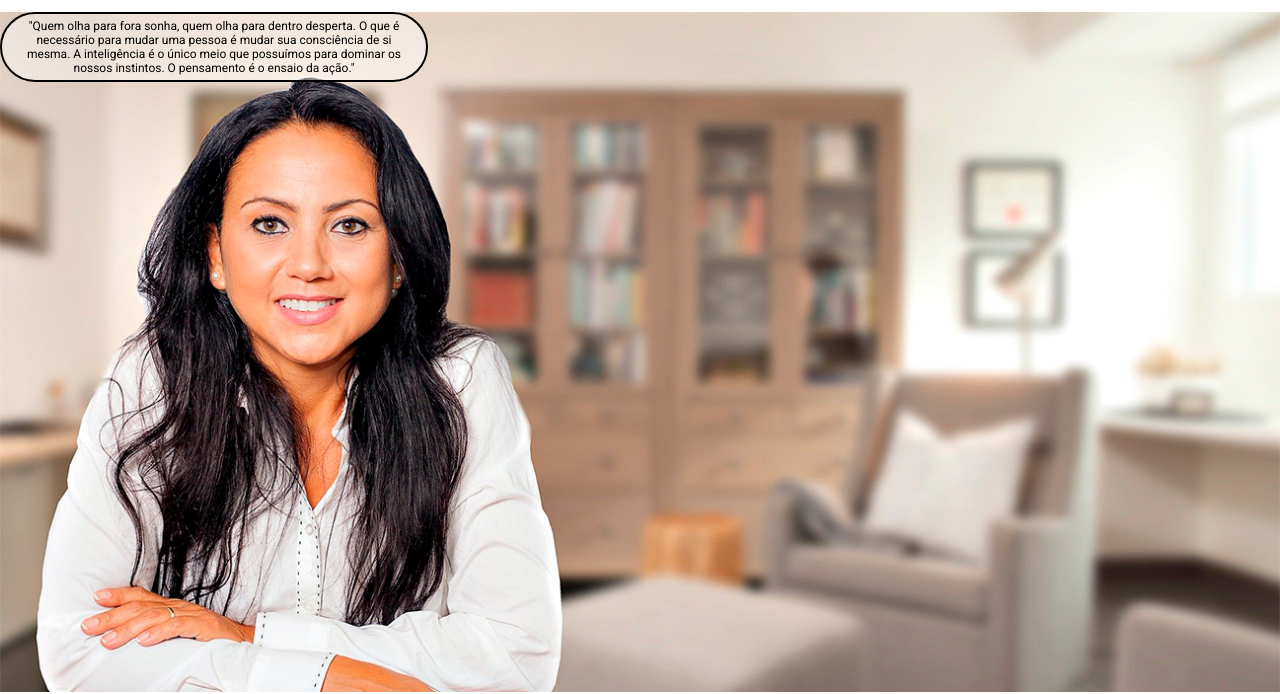
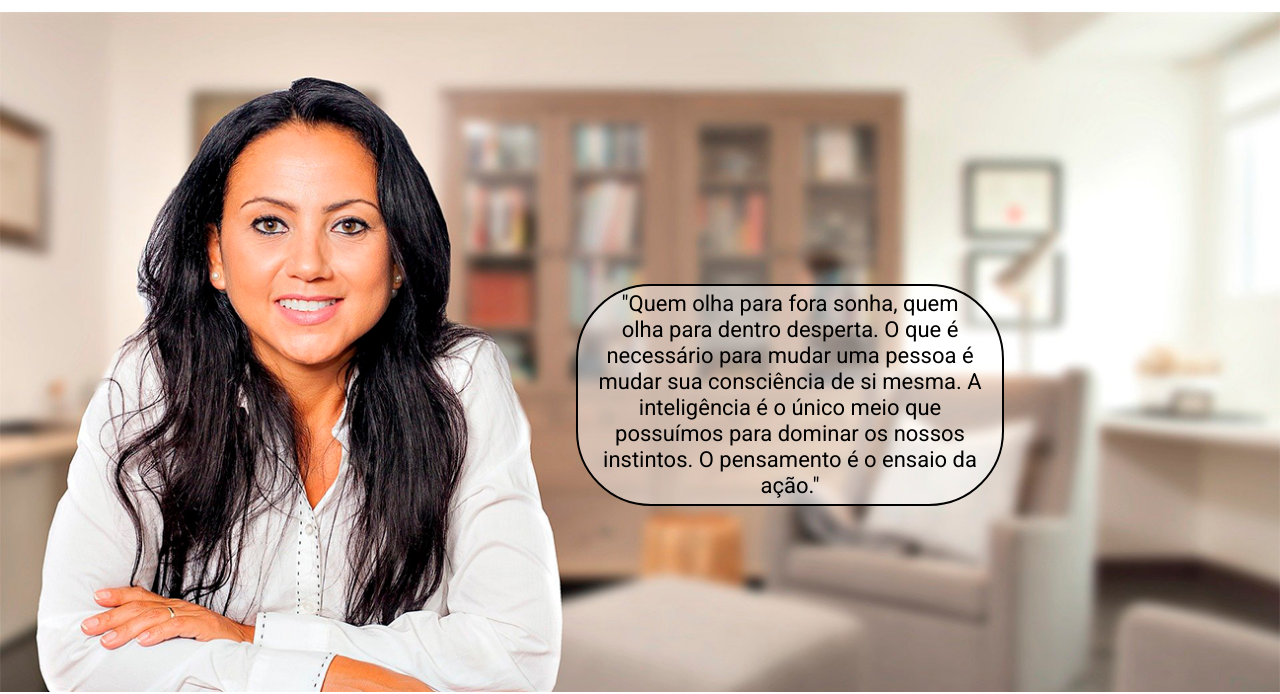
Before and after one commit to guibreda/sonia-breda, a plain HTML site: page index.html in a window 1280 px wide. Shown: the part 107-801 px from the top of the page. Drawn offline with Linux system fonts and the light colour scheme.

Commit message:
Update thought of wallpaper index

```diff
--- a/css/components/main-wallpaper.css
+++ b/css/components/main-wallpaper.css
@@ -4,6 +4,7 @@
     background-image: url(../../assets/img/foto-capa.png);
     background-repeat: no-repeat;
     background-size: cover;
+    position: relative;
 }
 
 .main-thought
@@ -12,8 +13,11 @@
     background-color: rgba(255, 255, 255, 0.45);
     border: 2px solid black;
     border-radius: 75px;
-    font-size: 1.2rem;
+    font-size: 2.2rem;
     padding: 5px 20px;
     text-align: center;
-    line-height: 1.4rem;
+    line-height: 2.6rem;
+    position: absolute;
+    top: 40%;
+    left: 45%;
 }
```
